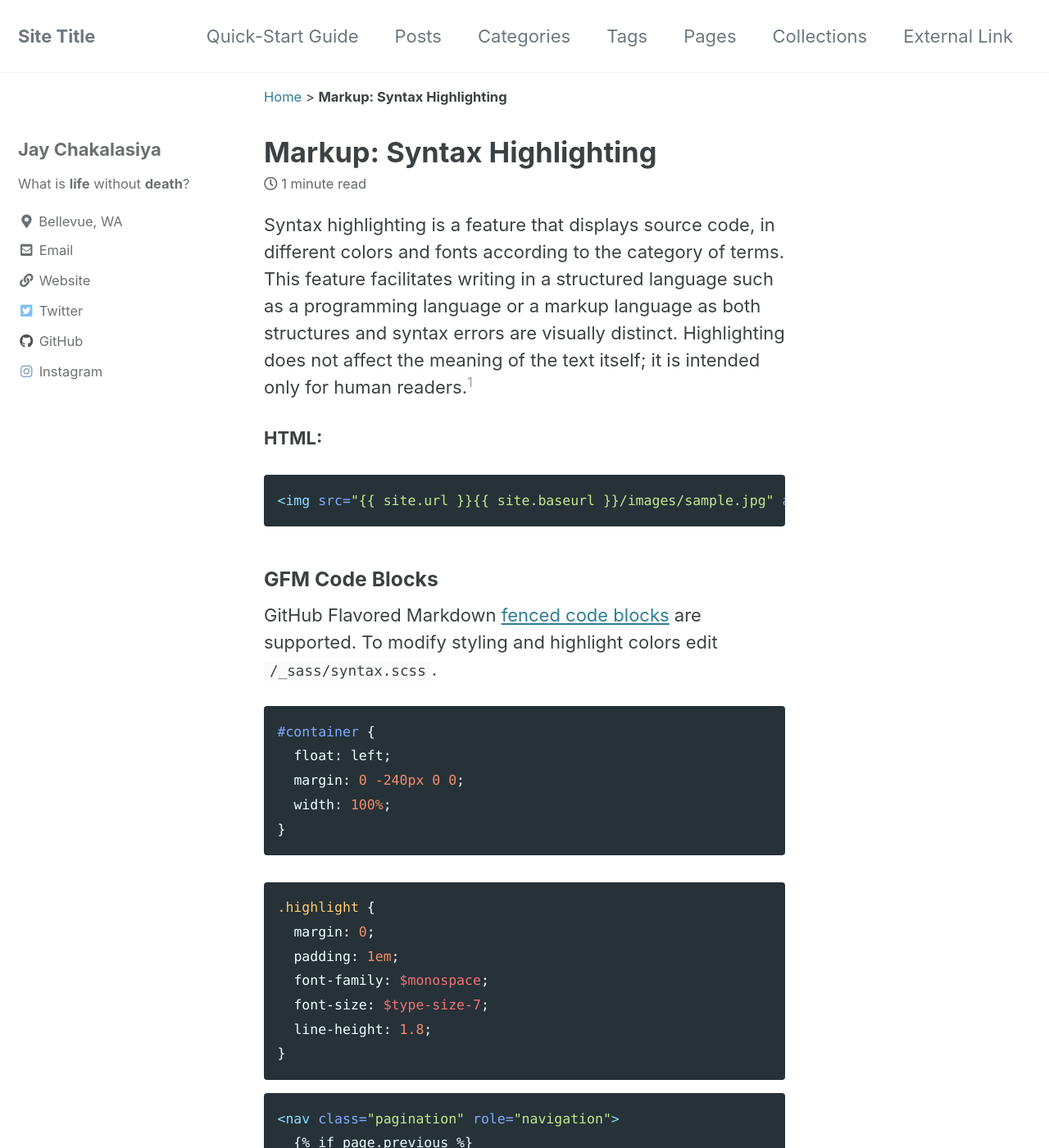
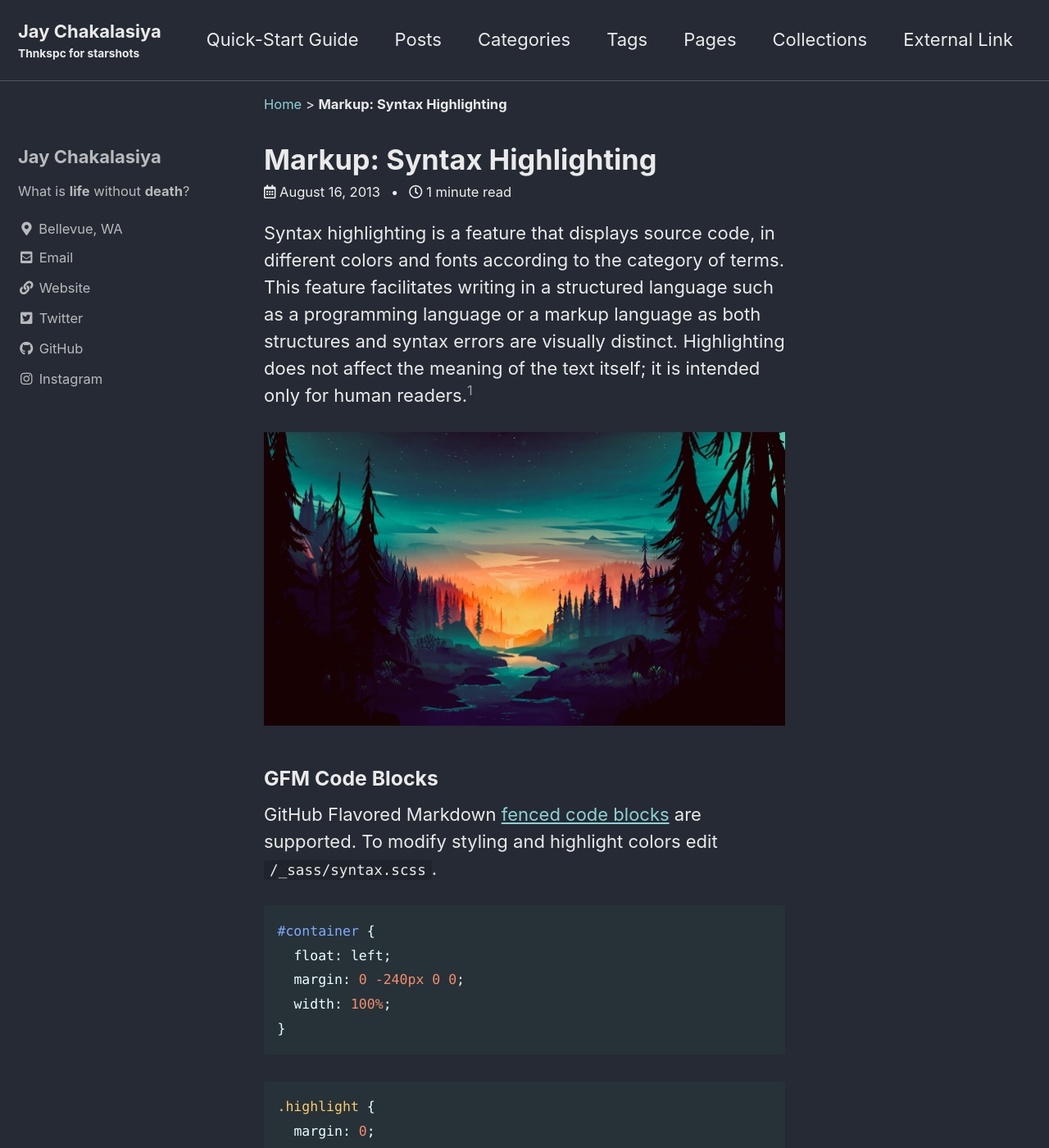
Before and after one commit to jay-chakalasiya/jay-chakalasiya.github.io, a Jekyll site: the page built from _posts/2013-08-16-markup-syntax-highlighting.md, in a window 1280 px wide and 1400 px high. Shown: the whole window at 82% size. Built offline with Jekyll 4.4.1, drawn with Linux system fonts in a browser that asks for light colours; cached includes are drawn as plain includes; some of the changed text lies outside the part shown.

Commit message:
Added Tut file for the images and code snippets for the md posts

````diff
--- a/_config.yml
+++ b/_config.yml
@@ -12,19 +12,19 @@
 
 # theme                  : "minimal-mistakes-jekyll"
 # remote_theme           : "mmistakes/minimal-mistakes"
-minimal_mistakes_skin    : "default" # "air", "aqua", "contrast", "dark", "dirt", "neon", "mint", "plum", "sunrise"
+minimal_mistakes_skin    : "dark" # "air", "aqua", "contrast", "default", "dirt", "neon", "mint", "plum", "sunrise", "dark"
 
 # Site Settings
 locale                   : "en-US"
-title                    : "Site Title"
-title_separator          : "-"
-subtitle                 : # site tagline that appears below site title in masthead
-name                     : "Your Name"
+title                    : "Jay Chakalasiya"
+title_separator          : "|"
+subtitle                 : "Thnkspc for starshots"# site tagline that appears below site title in masthead""
+name                     : "Jay Chakalasiya"
 description              : "An amazing website."
-url                      : # the base hostname & protocol for your site e.g. "https://mmistakes.github.io"
+url                      : "https://jay-chakalasiya.github.io"
 baseurl                  : # the subpath of your site, e.g. "/blog"
-repository               : # GitHub username/repo-name e.g. "mmistakes/minimal-mistakes"
-teaser                   : # path of fallback teaser image, e.g. "/assets/images/500x300.png"
+repository               : "jay-chakalasiya/jay-chakalasiya.github.io"
+teaser                   : "/images/sample.jpg"
 logo                     : # path of logo image to display in the masthead, e.g. "/assets/images/88x88.png"
 masthead_title           : # overrides the website title displayed in the masthead, use " " for no title
 breadcrumbs              : true # true, false (default)
@@ -279,3 +279,4 @@ defaults:
       comments: # true
       share: true
       related: true
+      show_date: true
--- a/_posts/2013-08-16-markup-syntax-highlighting.md
+++ b/_posts/2013-08-16-markup-syntax-highlighting.md
@@ -3,7 +3,6 @@ title: "Markup: Syntax Highlighting"
 excerpt: "Post displaying the various ways of highlighting code in Markdown."
 modified: 2016-09-09T09:55:10-04:00
 header:
-  teaser: "sample.jpg"
 tags:
   - code
   - syntax highlighting
@@ -11,11 +10,9 @@ tags:
 
 Syntax highlighting is a feature that displays source code, in different colors and fonts according to the category of terms. This feature facilitates writing in a structured language such as a programming language or a markup language as both structures and syntax errors are visually distinct. Highlighting does not affect the meaning of the text itself; it is intended only for human readers.[^1]
 
-**HTML:**
 
-```html
-{% raw %}<img src="{{ site.url }}{{ site.baseurl }}/images/sample.jpg" alt="">{% endraw %}
-```
+<img src="{{ site.url }}{{ site.baseurl }}/images/sample.jpg" alt="">
+
 
 [^1]: <http://en.wikipedia.org/wiki/Syntax_highlighting>
 
````
Also changed, not shown: _posts/2016-07-20-writing-jekyll-posts.md (+8 -0 lines).
